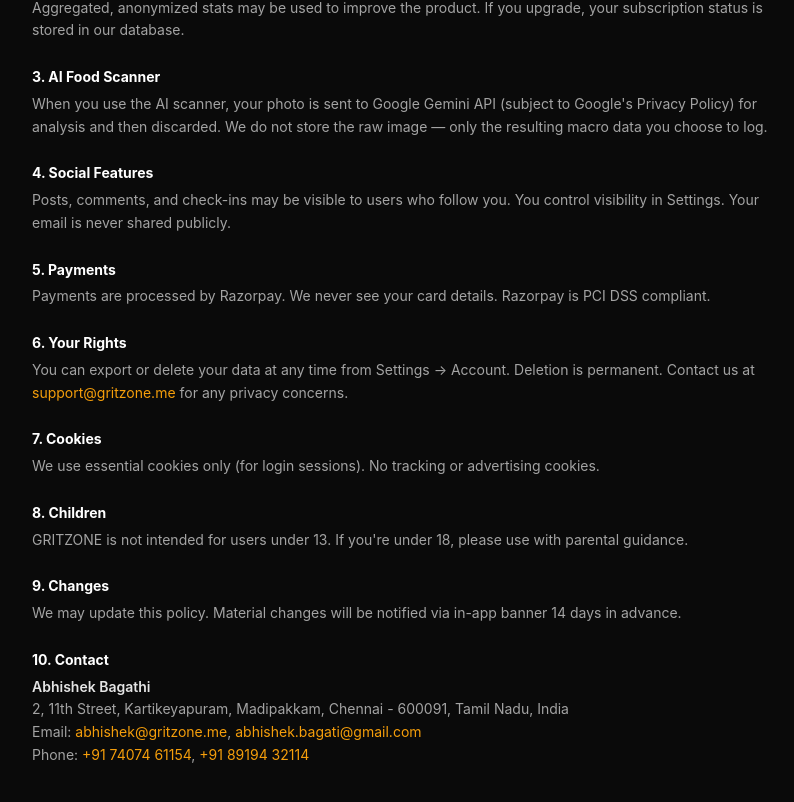
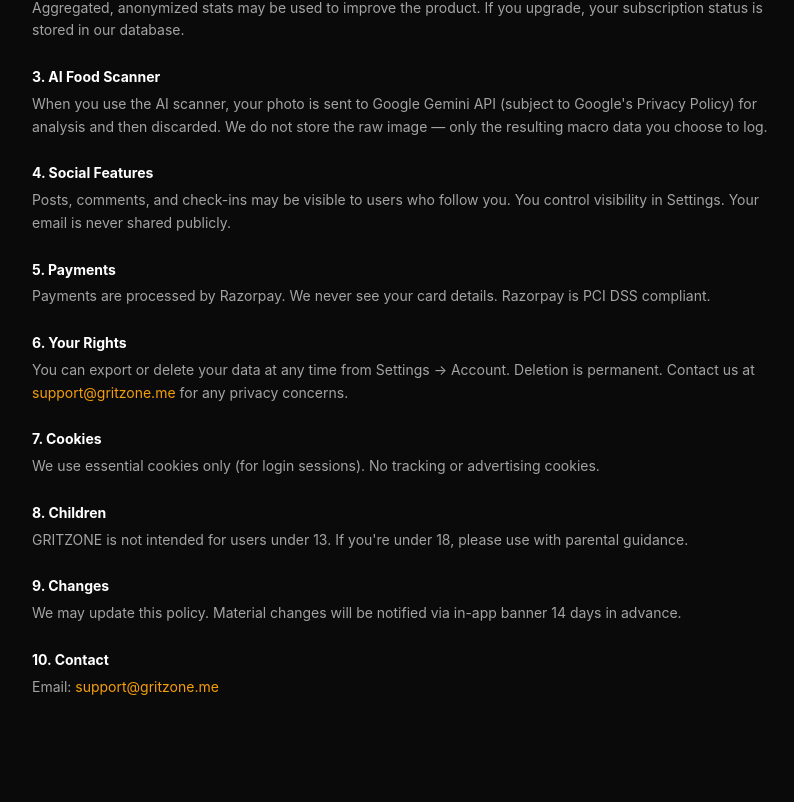
Before and after one commit to iamgr007/gritzone, a Next.js app: page /privacy in a window 1280 px wide. Shown: the part 344-1146 px from the top of the page, without its empty margins (240-1034 px from the left). After the commit the page ends 1082 px from the top, so only its background shows below. Built offline with nearby package versions, Linux system fonts and the light colour scheme.

Commit message:
Revert temp contact details (payment gateway verification complete)

```diff
--- a/src/app/contact/page.tsx
+++ /dev/null
@@ -1,74 +0,0 @@
-// TEMP: payment gateway verification - remove or simplify after approval
-export const metadata = {
-  title: "Contact Us · GRITZONE",
-  description: "Get in touch with the GRITZONE team.",
-};
-
-export default function ContactPage() {
-  return (
-    <div className="min-h-dvh max-w-3xl mx-auto px-4 py-10 text-neutral-300">
-      <a href="/" className="text-amber-500 text-sm">← Back</a>
-      <h1 className="text-3xl font-black tracking-tight mt-4 mb-2">Contact Us</h1>
-      <p className="text-xs text-neutral-500 mb-8">
-        We&apos;d love to hear from you. Reach out for support, feedback, partnerships, or refund requests.
-      </p>
-
-      <div className="flex flex-col gap-6 text-sm leading-relaxed">
-        <Section title="Business Owner">
-          <p className="text-neutral-200">Abhishek Bagathi</p>
-        </Section>
-
-        <Section title="Email">
-          <p>
-            <a href="mailto:abhishek@gritzone.me" className="text-amber-500 hover:underline">
-              abhishek@gritzone.me
-            </a>
-          </p>
-          <p>
-            <a href="mailto:abhishek.bagati@gmail.com" className="text-amber-500 hover:underline">
-              abhishek.bagati@gmail.com
-            </a>
-          </p>
-        </Section>
-
-        <Section title="Phone">
-          <p>
-            <a href="tel:+917407461154" className="text-amber-500 hover:underline">
-              +91 74074 61154
-            </a>
-          </p>
-          <p>
-            <a href="tel:+918919432114" className="text-amber-500 hover:underline">
-              +91 89194 32114
-            </a>
-          </p>
-        </Section>
-
-        <Section title="Operating Address">
-          <p className="whitespace-pre-line text-neutral-200">
-            {`2, 11th Street,
-Kartikeyapuram, Madipakkam,
-Chennai - 600091,
-Tamil Nadu, India`}
-          </p>
-        </Section>
-
-        <Section title="Support Hours">
-          <p>Monday – Saturday, 10:00 AM – 7:00 PM IST</p>
-          <p className="text-neutral-500 text-xs mt-1">
-            We typically respond to emails within 24–48 hours on business days.
-          </p>
-        </Section>
-      </div>
-    </div>
-  );
-}
-
-function Section({ title, children }: { title: string; children: React.ReactNode }) {
-  return (
-    <div>
-      <h2 className="font-bold text-white mb-1">{title}</h2>
-      <div className="text-neutral-400">{children}</div>
-    </div>
-  );
-}
--- a/src/app/page.tsx
+++ b/src/app/page.tsx
@@ -133,19 +133,8 @@ export default function LandingPage() {
           <span>·</span>
           <Link href="/refund" className="hover:text-amber-500">Refunds</Link>
           <span>·</span>
-          <Link href="/contact" className="hover:text-amber-500">Contact</Link>
+          <a href="mailto:support@gritzone.me" className="hover:text-amber-500">Contact</a>
         </div>
-        {/* TEMP: payment gateway verification - remove after approval */}
-        <div className="text-neutral-500 text-xs leading-relaxed mb-2">
-          <p className="text-neutral-300 font-semibold">Abhishek Bagathi</p>
-          <p>2, 11th Street, Kartikeyapuram, Madipakkam, Chennai - 600091, Tamil Nadu, India</p>
-          <p>
-            <a href="mailto:abhishek@gritzone.me" className="hover:text-amber-500">abhishek@gritzone.me</a>
-            {" · "}
-            <a href="tel:+917407461154" className="hover:text-amber-500">+91 74074 61154</a>
-          </p>
-        </div>
-        {/* END TEMP */}
         <p className="text-neutral-600 text-xs">
           <span className="text-amber-500 font-bold">GRIT</span>ZONE · Made for lifters, by lifters · © 2026
         </p>
--- a/src/app/privacy/page.tsx
+++ b/src/app/privacy/page.tsx
@@ -49,24 +49,9 @@ export default function PrivacyPage() {
           We may update this policy. Material changes will be notified via in-app banner 14 days in advance.
         </Section>
 
-        {/* TEMP: payment gateway verification - remove after approval */}
         <Section title="10. Contact">
-          <span className="block text-neutral-200 font-semibold">Abhishek Bagathi</span>
-          <span className="block">2, 11th Street, Kartikeyapuram, Madipakkam, Chennai - 600091, Tamil Nadu, India</span>
-          <span className="block">
-            Email:{" "}
-            <a href="mailto:abhishek@gritzone.me" className="text-amber-500">abhishek@gritzone.me</a>
-            {", "}
-            <a href="mailto:abhishek.bagati@gmail.com" className="text-amber-500">abhishek.bagati@gmail.com</a>
-          </span>
-          <span className="block">
-            Phone:{" "}
-            <a href="tel:+917407461154" className="text-amber-500">+91 74074 61154</a>
-            {", "}
-            <a href="tel:+918919432114" className="text-amber-500">+91 89194 32114</a>
-          </span>
+          Email: <a href="mailto:support@gritzone.me" className="text-amber-500">support@gritzone.me</a>
         </Section>
-        {/* END TEMP */}
       </div>
     </div>
   );
--- a/src/app/terms/page.tsx
+++ b/src/app/terms/page.tsx
@@ -59,24 +59,9 @@ export default function TermsPage() {
           Bengaluru, Karnataka.
         </Section>
 
-        {/* TEMP: payment gateway verification - remove after approval */}
         <Section title="12. Contact">
-          <span className="block text-neutral-200 font-semibold">Abhishek Bagathi</span>
-          <span className="block">2, 11th Street, Kartikeyapuram, Madipakkam, Chennai - 600091, Tamil Nadu, India</span>
-          <span className="block">
-            Email:{" "}
-            <a href="mailto:abhishek@gritzone.me" className="text-amber-500">abhishek@gritzone.me</a>
-            {", "}
-            <a href="mailto:abhishek.bagati@gmail.com" className="text-amber-500">abhishek.bagati@gmail.com</a>
-          </span>
-          <span className="block">
-            Phone:{" "}
-            <a href="tel:+917407461154" className="text-amber-500">+91 74074 61154</a>
-            {", "}
-            <a href="tel:+918919432114" className="text-amber-500">+91 89194 32114</a>
-          </span>
+          <a href="mailto:support@gritzone.me" className="text-amber-500">support@gritzone.me</a>
         </Section>
-        {/* END TEMP */}
       </div>
     </div>
   );
```
